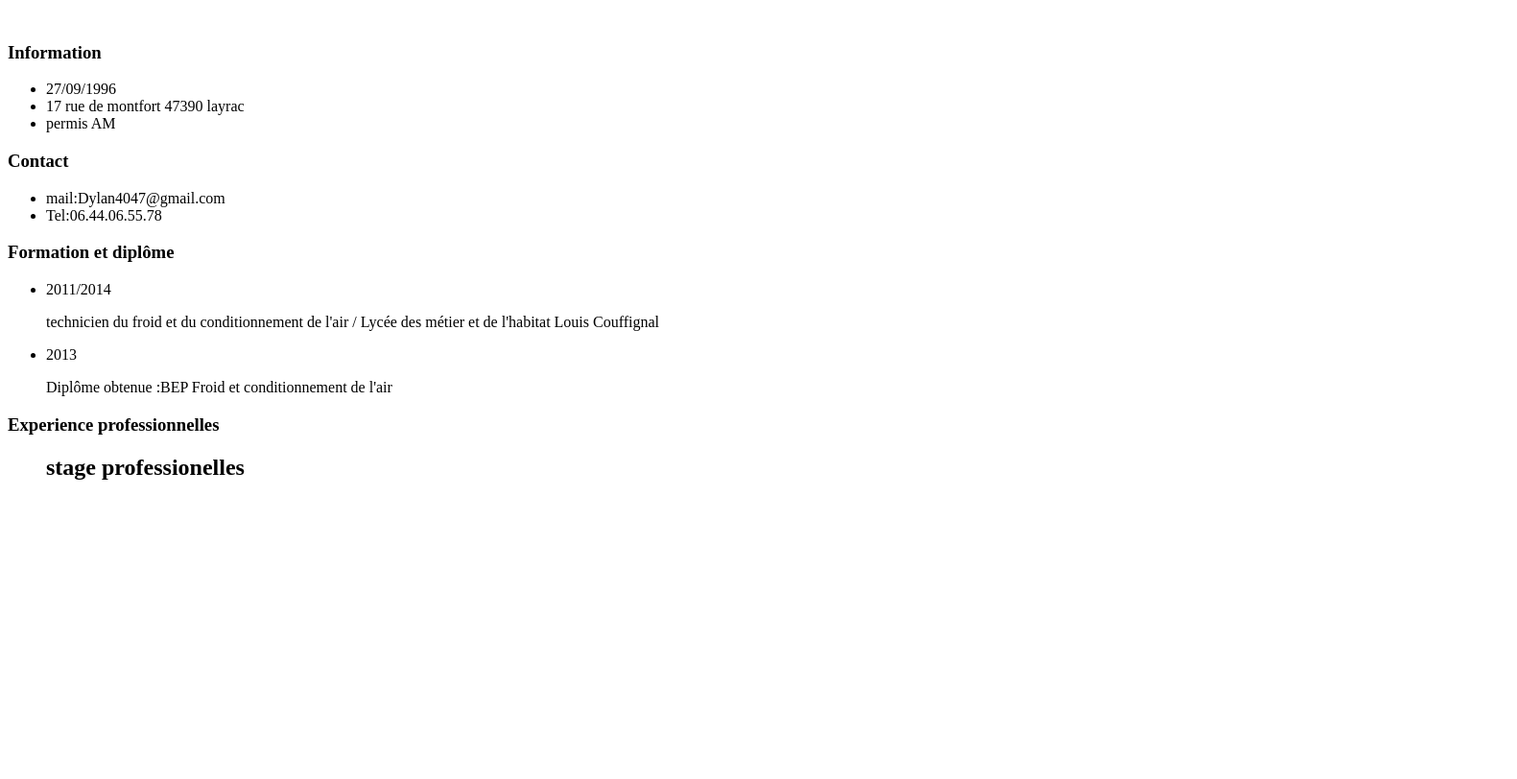
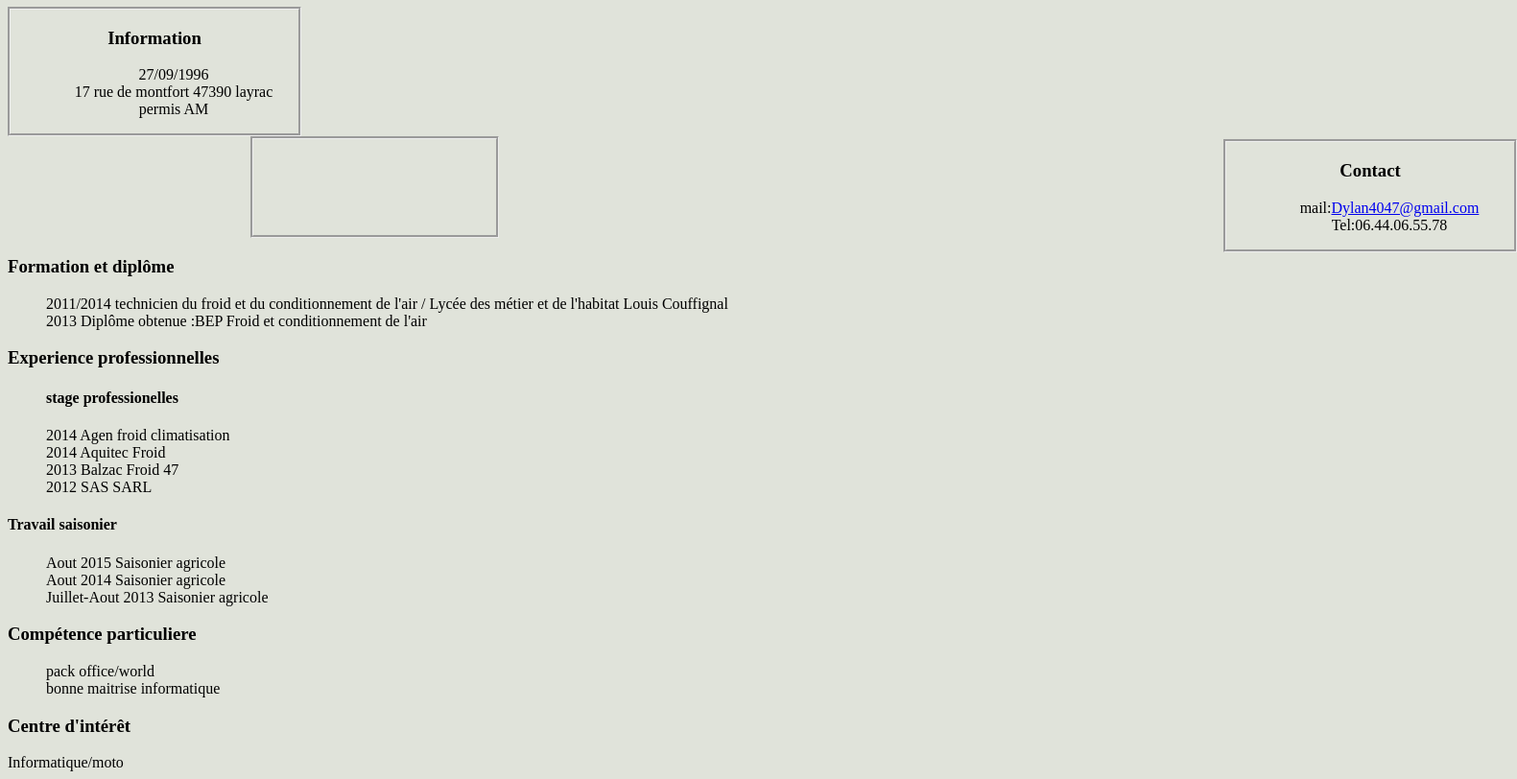
Before and after one commit to dylanlaborde/CV, a plain HTML site: page cv.html in a window 1280 px wide. Shown: the part 73-885 px from the top of the page at 96% size, 1581 px wide, since content can reach past the window. Before the commit the page ends 800 px from the top, so only its background shows below. Drawn offline with Linux system fonts and the light colour scheme.

Commit message:
modif html

```diff
--- a/cv.html
+++ b/cv.html
@@ -9,53 +9,102 @@
 
 <body>
 
-
-  <h1>LABORDE DYLAN</h1>
+  <header>
+    <h1>Laborde dylan</h1>
+  </header>
 
 
-  <div class="photo">
-      <img src="" alt="">
-  </div>
-
-  <h3 class="information">Information</h3>
+  <div class="gauche">
+    <div class="info">
+      <h3>Information</h3>
       <ul>
         <li>27/09/1996</li>
         <li>17 rue de montfort 47390 layrac</li>
         <li>permis AM</li>
       </ul>
+    </div>
+  </div>
 
-  <h3 class="contact">Contact</h3>
+<div class="droite">
+   <div class="contact">
+        <h3>Contact</h3>
         <ul>
-  	    <li>mail:Dylan4047@gmail.com</li>
+          <li>mail:<a href="mailto:Dylan4047@gmail.com">Dylan4047@gmail.com</a></li>
           <li>Tel:06.44.06.55.78</li>
         </ul>
+      </div>
+</div>
 
-<h3 class="formation">Formation et diplôme</h3>
+<div class="centre">
+  <div class="formation">
+    <h3 >Formation et diplôme</h3>
     <ul>
       <li>
-        <span>2011/2014</span>
-        <p>technicien du froid et du conditionnement de l'air / Lycée des métier et de l'habitat Louis Couffignal</p>
+        <span class="datef">2011/2014</span>
+        <span>technicien du froid et du conditionnement de l'air / Lycée des métier et de l'habitat Louis Couffignal</span>
       </li>
-
       <li>
         <span>2013</span>
-    	<p>Diplôme obtenue :BEP Froid et conditionnement de l'air </p>
+        <span>Diplôme obtenue :BEP Froid et conditionnement de l'air </span>
       </li>
     </ul>
+  </div>
 
+  <div class="experience">
+    <h3>Experience professionnelles</h3>
+    <ul class="stage"><h4>stage professionelles</h4>
+      <li>
+        <span>2014</span>
+        <span>Agen froid climatisation</span>
+      </li>
+      <li>
+        <span>2014</span>
+        <span>Aquitec Froid</span>
+      </li>
+      <li>
+        <span>2013</span>
+        <span>Balzac Froid 47</span>
+      </li>
+      <li>
+        <span>2012</span>
+        <span>SAS SARL</span>
+      </li>
+    </ul>
+  </div>
 
+  <div class="saison">
+  <h4>Travail saisonier</h4>
+    <ul>
+      <li>
+        <span>Aout 2015</span>
+        <span>Saisonier agricole</span>
+      </li>
+      <li>
+        <span>Aout 2014</span>
+        <span>Saisonier agricole</span>
+      </li>
+      <li>
+        <span>Juillet-Aout 2013</span>
+        <span>Saisonier agricole</span>
+      </li>
+    </ul>
+  </div>
 
-  <h3 class="experience">Experience professionnelles</h3>
-     <ul class="stage"><h2>stage professionelles</h2>
+  <div class="competence">
+    <h3>Compétence particuliere</h3>
+    <ul>
+      <li>pack office/world</li>
+      <li>bonne maitrise informatique</li>
+    </ul>
+  </div>
+  <div class="interet">
+    <h3>Centre d'intérêt</h3>
+    <span>Informatique/moto</span>
+  </div>
+</div>
+<footer>
 
+</footer>
+</body>
 
-
-
-
-
-     </ul>
-
-
-
-  </body>
 </html>
--- a/style.css
+++ b/style.css
@@ -0,0 +1,102 @@
+body{
+	background-color: #E0E3DA;
+
+}
+
+body li{
+	list-style-type: none;
+
+}
+
+header h1 {
+	text-align: center;
+
+
+}
+
+header{
+	border-style:none;
+	background-color: #566270;
+}
+
+
+.gauche{
+	text-align: center;
+	border-style: groove;
+	margin-right: 20%;
+	width: 300px;
+
+}
+
+.info li{
+
+
+}
+
+.contact{
+	text-align: center;
+	border-style: groove;
+	margin-left: 400%;
+	margin-right: -100%;
+	width: 300px;
+
+}
+
+
+.droite{
+
+	border-style: groove;
+	margin-left: 20%;
+	width: 20%;
+	height: 100px;
+
+}
+
+
+.info{
+
+}
+
+
+.centre{
+
+	margin-top: 0%;
+}
+
+
+
+.formation .li{
+	text-align: center;
+}
+
+.formation h3{
+
+	border-color: blue;
+	color: black;
+}
+
+.experience.li{
+	text-align: center;}
+
+.experience h3{
+
+	border-color: blue;
+	color: black;
+}
+
+.competence h3{
+		border-color: blue;
+	color: black;
+}
+
+.interet h3{
+
+	border-color: blue;
+	color: black;
+}
+
+.datef{
+
+	border-color: blue;
+	color: black;
+}
```
Lines whose indentation alone changed are shown as unchanged.
